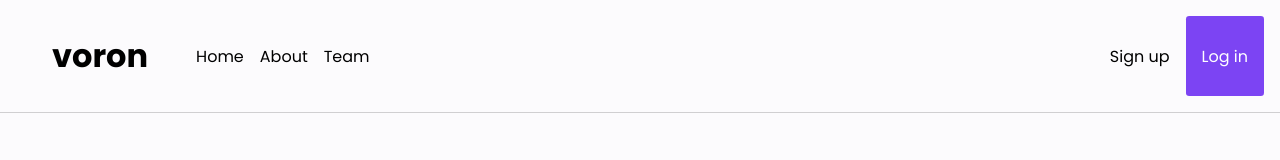
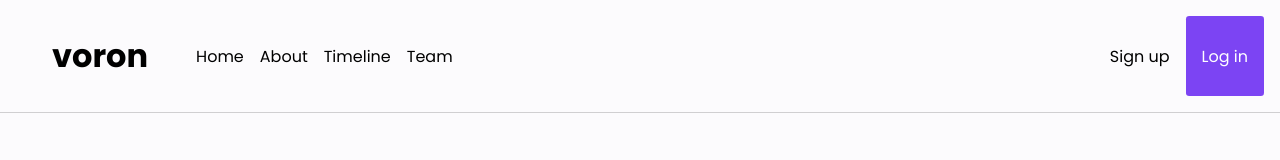
Before and after one commit to vrn-sh/erp, a React (Vite) app in the folder web/: page / in a window 1280 px wide. Shown: the top 160 px of the page. Built offline with nearby package versions, Linux system fonts and the light colour scheme.

Commit message:
add to nav bar

```diff
--- a/web/src/component/NavBar/NavBar.tsx
+++ b/web/src/component/NavBar/NavBar.tsx
@@ -28,6 +28,7 @@ export default function NavBar() {
                 <div className="nav-left">
                     <CustomLink to="#home">Home</CustomLink>
                     <CustomLink to="#about">About</CustomLink>
+                    <CustomLink to="#timeline">Timeline</CustomLink>
                     <CustomLink to="#team">Team</CustomLink>
                 </div>
                 <div className="nav-right">
--- a/web/src/pages/Home/Home.tsx
+++ b/web/src/pages/Home/Home.tsx
@@ -4,6 +4,7 @@ import Footer from '../../component/Footer/Footer';
 import './Home.scss';
 import About from './About/About';
 import Team from './Team/Team';
+import Timeline from './Timeline/Timeline';
 
 export default function Home() {
     return (
@@ -21,6 +22,7 @@ export default function Home() {
                     </div>
                 </div>
                 <About />
+                <Timeline />
                 <Team />
             </section>
             <Footer />
```
Also changed, not shown: 1 other file (tests, documents, lock files or other folders).
